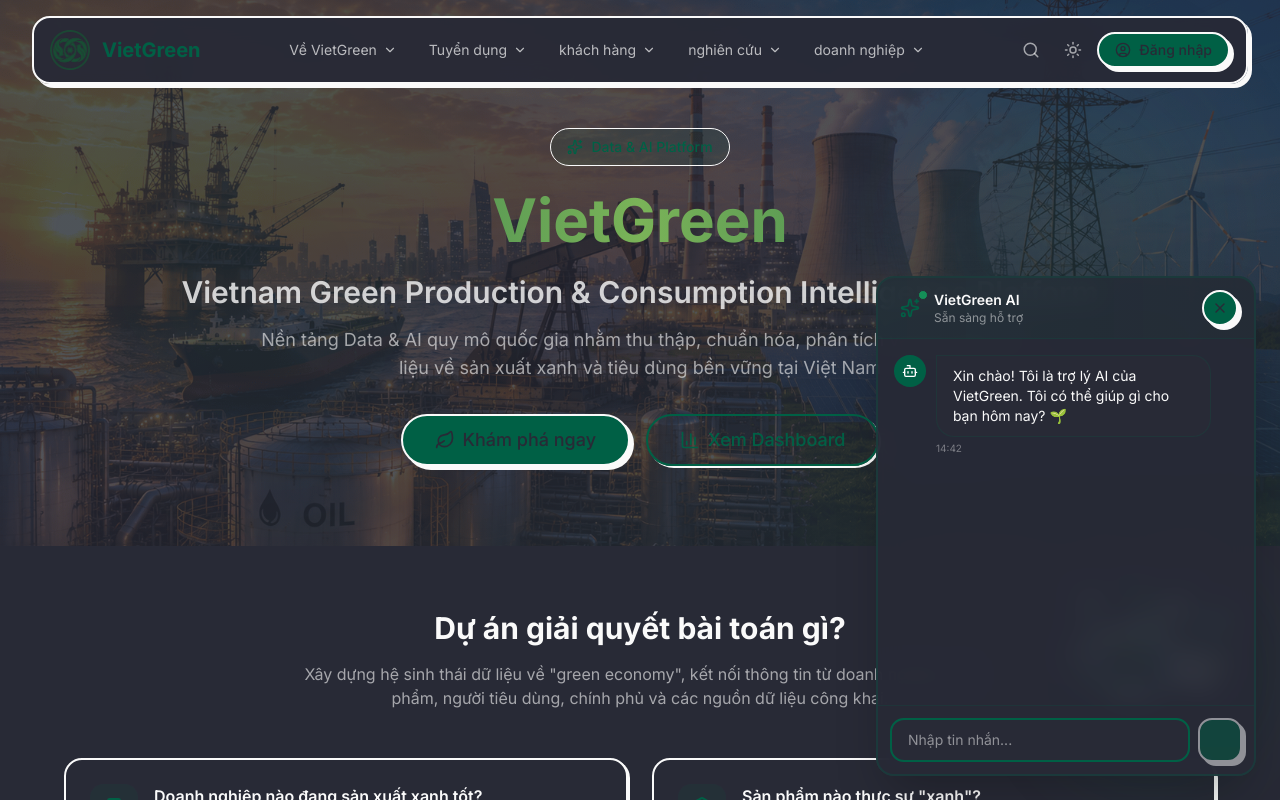
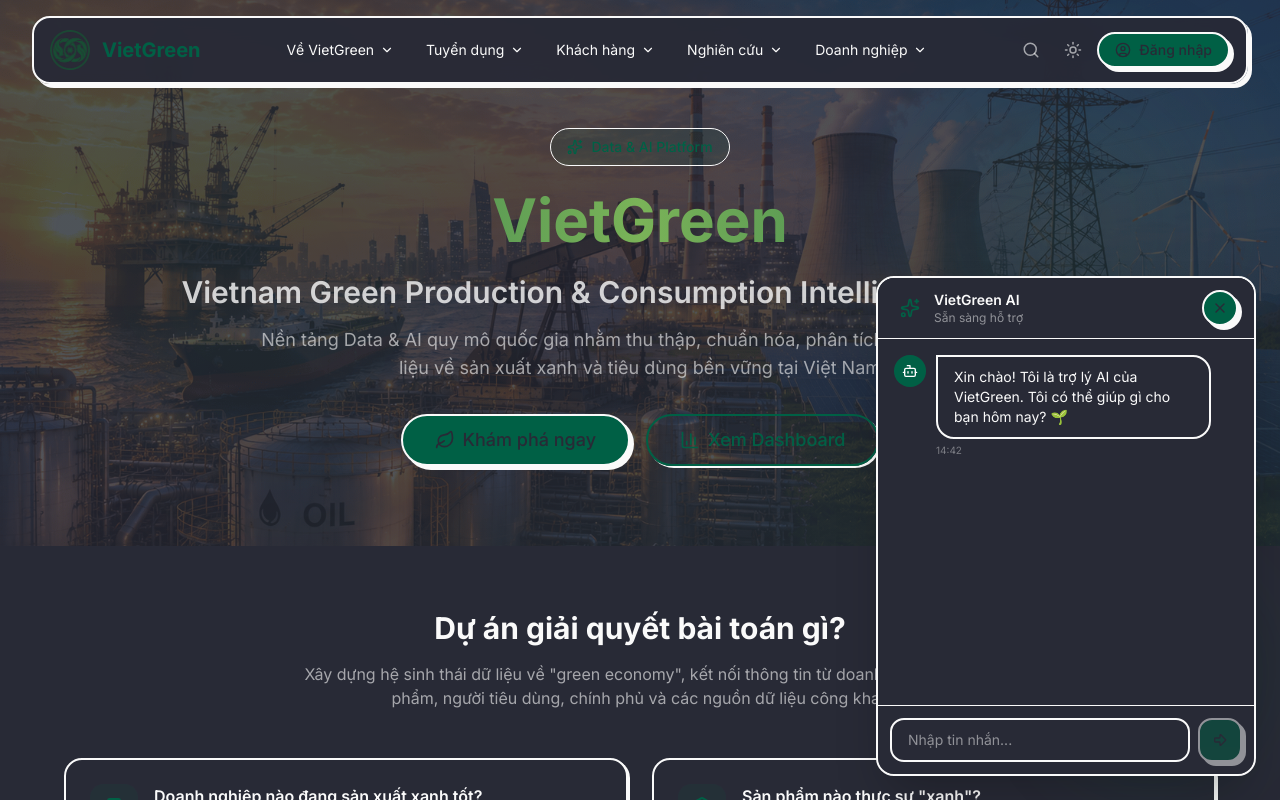
Before and after one commit to mailong2401/vietgreen, a Next.js app: page / in a window 1280 px wide. Both pictures are taken after a click on the button 1228 px from the left and 748 px from the top of the page. Shown: the top 800 px of the page. Built offline with nearby package versions, Linux system fonts and the light colour scheme.

Commit message:
update desgin

```diff
--- a/components/common/Header.tsx
+++ b/components/common/Header.tsx
@@ -73,7 +73,7 @@
     },
     {
       href: '/khach-hang',
-      label: 'khách hàng',
+      label: 'Khách hàng',
       icon: UserCircle,
       dropdown: [
         { href: '/khach-hang/san-pham', label: 'Sản phẩm', icon: Package },
@@ -83,7 +83,7 @@
     },
     {
       href: '/nghien-cuu',
-      label: 'nghiên cứu',
+      label: 'Nghiên cứu',
       icon: GraduationCap,
       dropdown: [
         { href: '/nghien-cuu/tai-lieu', label: 'Tài liệu'  },
@@ -93,7 +93,7 @@
     },
     {
       href: '/doanh-nghiep',
-      label: 'doanh nghiệp',
+      label: 'Doanh nghiệp',
       icon: Building2,
       dropdown: [
         { href: '/doanh-nghiep/giai-phap', label: 'Giải pháp', icon: Package },
@@ -184,7 +184,7 @@
 
         {/* Mobile Menu - Sử dụng MobileDropdown component */}
         {isMobileMenuOpen && (
-          <div className="lg:hidden absolute top-full left-0 right-0 mt-2 bg-background/98 backdrop-blur-md border-2 border-primary/20 rounded-2xl p-4 shadow-border-md max-h-[80vh] overflow-y-auto">
+          <div className="lg:hidden absolute top-full left-0 right-0 mt-2 bg-background/98 backdrop-blur-md border-2 border-border rounded-2xl p-4 shadow-border-md max-h-[80vh] overflow-y-auto">
             <div className="flex flex-col gap-1">
               {/* Main nav links with dropdown on mobile */}
               {navLinks.map((link) => (
--- a/components/common/NavItem.tsx
+++ b/components/common/NavItem.tsx
@@ -86,7 +86,7 @@
         className={`px-3 py-1.5 rounded-full transition-all duration-300 flex items-center gap-1.5 text-sm border-2 ${
           isActive(href)
             ? 'bg-primary/20 text-primary border-border shadow-primary-sm'
-            : 'border-transparent text-foreground/70 hover:bg-primary/10 hover:border-border hover:text-primary hover:shadow-primary-sm'
+            : 'border-transparent text-foreground hover:bg-primary/10 hover:border-border hover:text-primary hover:shadow-primary-sm'
         }`}
       >
         <span className="whitespace-nowrap">{label}</span>
--- a/components/ui/Chatbot.tsx
+++ b/components/ui/Chatbot.tsx
@@ -105,9 +105,8 @@
         >
           <div className="relative">
             <div className="absolute inset-0 bg-primary/30 rounded-full blur-xl group-hover:blur-2xl transition-all duration-300 animate-pulse"></div>
-            <div className="relative w-14 h-14 bg-gradient-to-r from-primary to-[#6aa34a] rounded-full flex items-center justify-center shadow-lg hover:shadow-primary/30 transition-all duration-300 hover:scale-110">
+            <div className="relative w-14 h-14 bg-gradient-to-r from-primary to-background rounded-full flex items-center justify-center shadow-lg hover:shadow-primary/30 transition-all duration-300 hover:scale-110">
               <Bot size={28} className="text-white" />
-              <span className="absolute -top-1 -right-1 w-4 h-4 bg-green-400 rounded-full border-2 border-background animate-pulse"></span>
             </div>
           </div>
         </button>
@@ -116,16 +115,15 @@
       {/* Chatbot Window - Hiển thị khi mở */}
       {isOpen && (
         <div className="fixed bottom-6 right-6 z-50 w-[380px] max-w-[calc(100vw-2rem)]">
-          <div className="bg-background/95 backdrop-blur-md border-2 border-primary/30 rounded-2xl shadow-2xl overflow-hidden h-[500px] max-h-[80vh] flex flex-col">
+          <div className="bg-background  border-2 border-border rounded-2xl shadow-2xl overflow-hidden h-[500px] max-h-[80vh] flex flex-col">
 
             {/* Header */}
-            <div className="flex items-center justify-between px-4 py-3 bg-gradient-to-r from-primary/10 to-primary/5 border-b border-primary/20 flex-shrink-0">
+            <div className="flex items-center justify-between px-4 py-3 bg-background border-b border-border flex-shrink-0">
               <div className="flex items-center gap-2">
                 <div className="relative">
                   <div className="w-8 h-8  rounded-full flex items-center justify-center">
                     <Sparkles size={20} className="text-primary" />
                   </div>
-                  <span className="absolute -top-0.5 -right-0.5 w-2.5 h-2.5 bg-green-400 rounded-full border border-background animate-pulse"></span>
                 </div>
                 <div>
                   <h3 className="font-semibold text-sm">VietGreen AI</h3>
@@ -170,7 +168,7 @@
                     <div className={`px-4 py-2.5 rounded-2xl ${
                       message.type === 'user'
                         ? 'bg-primary text-primary-foreground rounded-tr-none'
-                        : 'bg-background border border-primary/20 text-foreground rounded-tl-none'
+                        : 'bg-background border-2 border-border text-foreground rounded-tl-none'
                     }`}>
                       <p className="text-sm whitespace-pre-wrap">{message.content}</p>
                     </div>
@@ -201,7 +199,7 @@
             </div>
 
             {/* Input */}
-            <div className="p-3 border-t border-primary/20 bg-background/50 flex-shrink-0">
+            <div className="p-3 border-t border-border bg-background/50 flex-shrink-0">
               <div className="flex items-center gap-2">
                 <div className="flex-1 relative">
                   <input
@@ -211,17 +209,18 @@
                     onChange={(e) => setInputMessage(e.target.value)}
                     onKeyPress={handleKeyPress}
                     placeholder="Nhập tin nhắn..."
-                    className="w-full px-4 py-2.5 bg-background border-2 border-border rounded-xl focus:border-primary focus:outline-none transition-all text-sm"
+                    className="w-full px-4 py-2.5 bg-background border-2 border-border rounded-xl focus:outline-none transition-all text-sm"
                   />
                 </div>
-                <Button
-                  variant="primary"
-                  size="sm"
-                  icon={<ArrowBigRight  className="text-foreground" size={18} />}
+                <IconButton
+              icon={<ArrowBigRight size={16}/>}
                   onClick={handleSendMessage}
                   disabled={!inputMessage.trim()}
+              variant="primary"
+              size="sm"
                   className="flex-shrink-0 h-11 w-11 rounded-xl"
-                />
+            />
+
               </div>
             </div>
           </div>
--- a/components/ui/MobileDropdown.tsx
+++ b/components/ui/MobileDropdown.tsx
@@ -31,10 +31,10 @@
   return (
     <div>
       <div
-        className={`px-4 py-2.5 rounded-xl transition-all duration-300 flex items-center gap-3 border-2 cursor-pointer ${
+        className={`px-4 py-2.5 rounded-xl transition-all duration-300 flex border-border items-center gap-3 border-2 cursor-pointer ${
           isActive(href)
-            ? 'bg-primary/20 text-primary border-primary/30 shadow-primary-sm'
-            : 'border-transparent text-foreground/70 hover:bg-primary/10 hover:border-primary/20 hover:text-primary'
+            ? 'bg-primary/20 text-primary shadow-primary-sm'
+            : 'border-transparent text-foreground/70 hover:bg-primary/10 hover:text-primary'
         }`}
         onClick={() => {
           if (hasDropdown) {
@@ -56,7 +56,7 @@
 
       {/* Mobile Dropdown */}
       {hasDropdown && isOpen && (
-        <div className="ml-6 mt-1 space-y-1 border-l-2 border-primary/20 pl-4">
+        <div className="ml-6 mt-1 space-y-1 border-l-2 border-border pl-4">
           {dropdown.map((item) => {
             const isItemActive = isActive(item.href)
             return (
```
